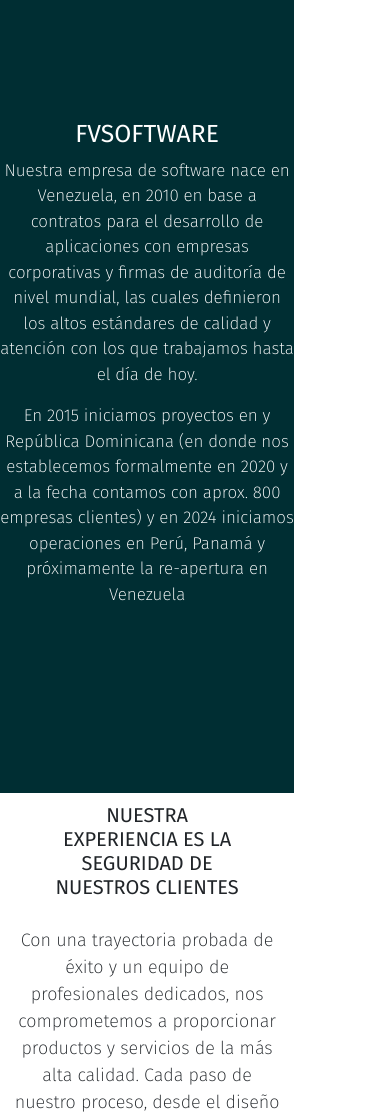
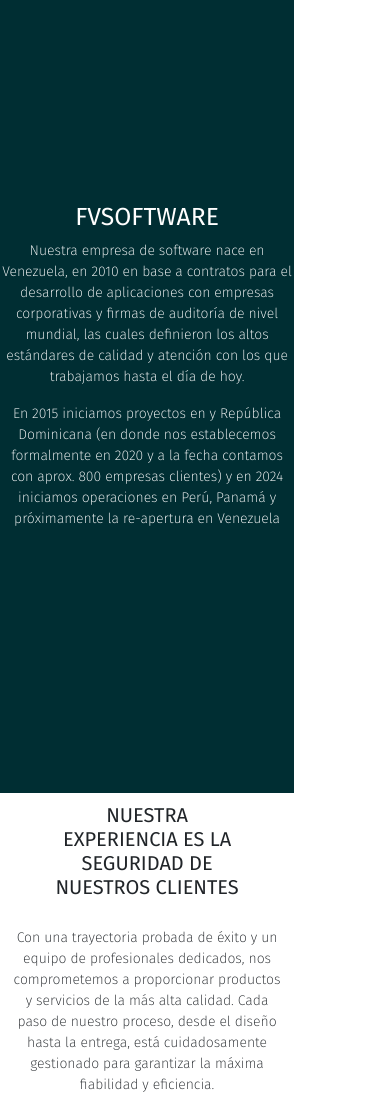
Before and after one commit to CarlosFigs/coderHouseProyecto1, a website: page pages/nosotros.html in a window 390 px wide. Shown: the part 380-1494 px from the top of the page. Drawn offline with nearby package versions, Linux system fonts and the light colour scheme.

Commit message:
Ajustes media Q seccion nosotros final

```diff
--- a/scss/base/_media.scss
+++ b/scss/base/_media.scss
@@ -471,4 +471,13 @@
     .grid-principal .contenido .nosotros-experiencia .nosotros-experiencia-div1 h2{
         font-size: 20px;
     }
+    .grid-principal .contenido .nosotros-experiencia .nosotros-experiencia-div2 p{
+        font-size: 14px;
+    }
+    .grid-principal .contenido .nosotros-historia .nosotros-historia-div2 h2{
+        margin-top: 5px;
+    }
+    .grid-principal .contenido .nosotros-historia .nosotros-historia-div2 p{
+        font-size: 14px;
+    }
 }
```
Also changed, not shown: css/estilos.css.
